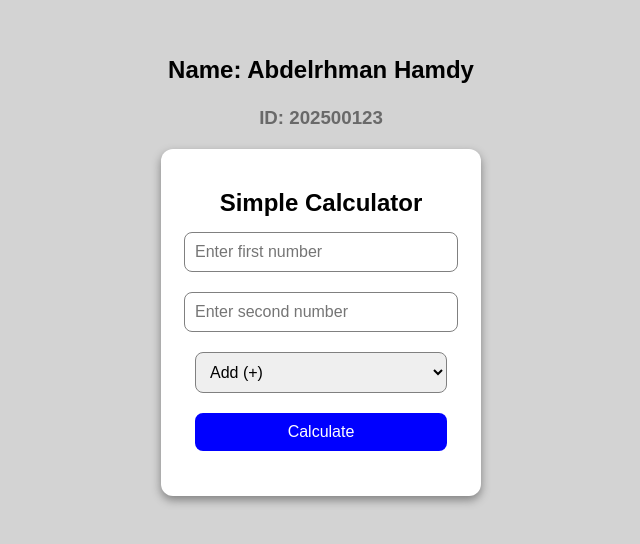
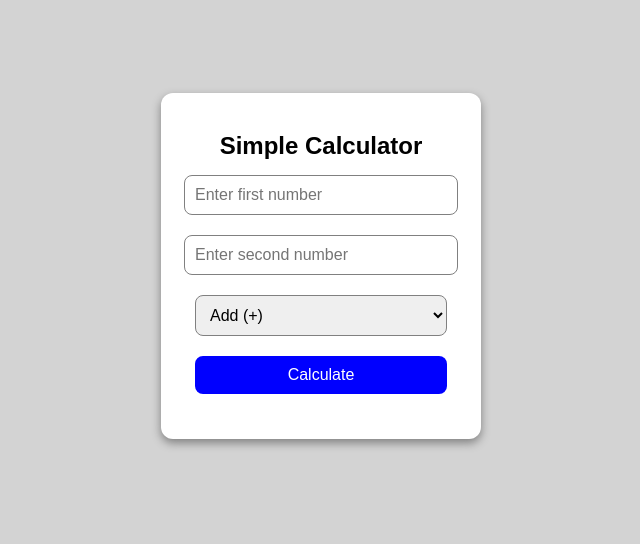
Before and after one commit to kamel74/simple-calculator-web, a plain HTML site: page index.html in a window 1280 px wide. Shown: the part 142-686 px from the top of the page, without its empty margins (319-959 px from the left). Drawn offline with Linux system fonts and the light colour scheme.

Commit message:
Update index.html

```diff
--- a/index.html
+++ b/index.html
@@ -65,9 +65,6 @@
 </head>
 <body>
 
-  <h2>Name: Abdelrhman Hamdy</h2>
-  <h3>ID: 202500123</h3> <!-- Replace with your actual ID -->
-
   <div class="calculator">
     <h2>Simple Calculator</h2>
 
```
